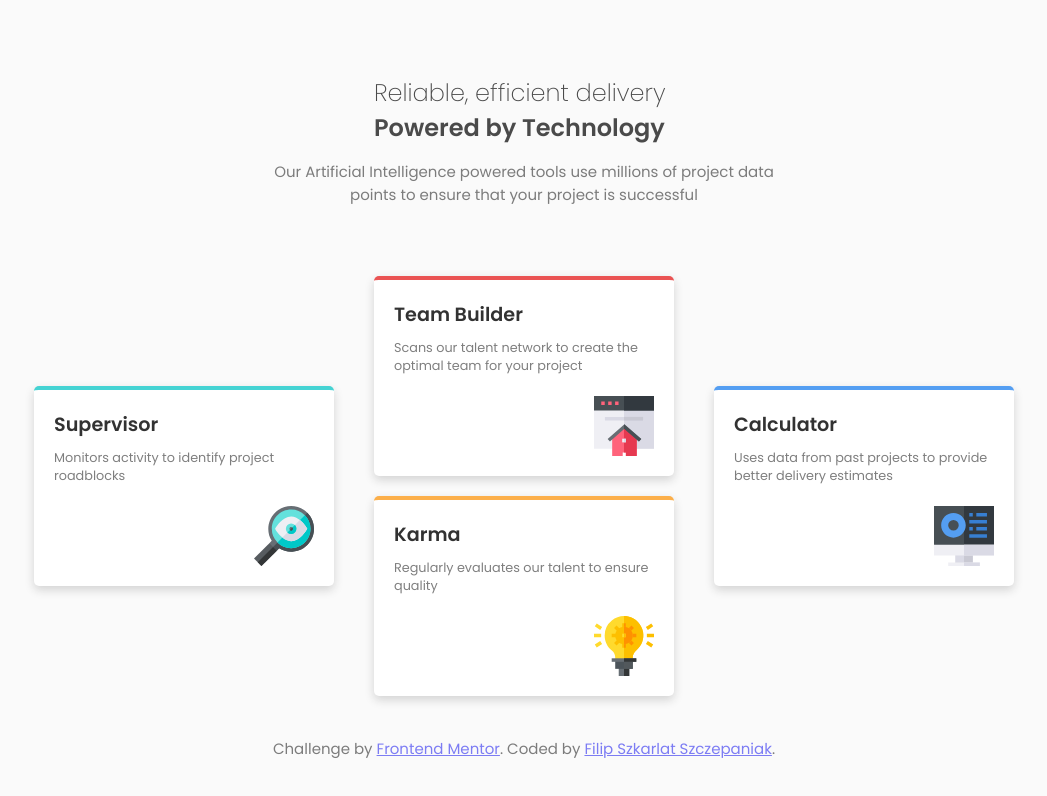
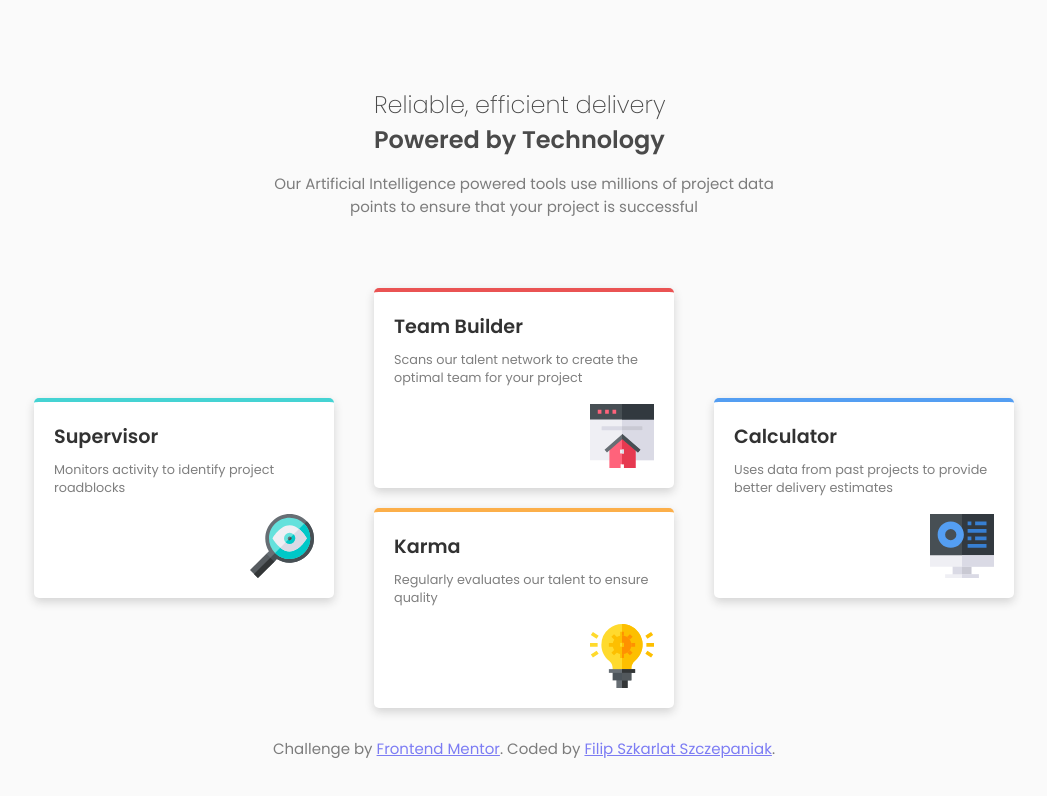
Before and after one commit to FilipSzkarlat/four-card-feature-section, a plain HTML site: page index.html in a window 1280 px wide. Shown: the whole page, without its empty margins (116-1163 px from the left). Drawn offline with Linux system fonts and the light colour scheme.

Commit message:
few improvements for cleaner code

```diff
--- a/index.html
+++ b/index.html
@@ -23,22 +23,24 @@
   </head>
   <body>
     <main>
+      <div class="container">
+        <div class="text-container">
           <h1>Reliable, efficient delivery <b>Powered by Technology</b></h1>
           <p id="description">
-        Our Artificial Intelligence powered tools use millions of project data
-        points to ensure that your project is successful
+            Our Artificial Intelligence powered tools use millions of project
+            data points to ensure that your project is successful
           </p>
-      <div class="container">
-        <div id="supervisor" class="box">
+        </div>
+
+        <div class="boxes-container">
+          <div class="supervisor box">
             <div>
               <h2>Supervisor</h2>
               <p>Monitors activity to identify project roadblocks</p>
             </div>
-
-          <img src="images/icon-supervisor.svg" alt="" />
           </div>
           <div class="mid-container">
-          <div id="team-builder" class="box">
+            <div class="team-builder box">
               <div>
                 <h2>Team Builder</h2>
                 <p>
@@ -46,25 +48,24 @@
                   project
                 </p>
               </div>
-            <img src="images/icon-team-builder.svg" alt="" />
             </div>
-          <div id="karma" class="box">
+            <div class="karma box">
               <div>
                 <h2>Karma</h2>
                 <p>Regularly evaluates our talent to ensure quality</p>
               </div>
-            <img src="images/icon-karma.svg" alt="" />
             </div>
           </div>
 
-        <div id="calculator" class="box">
+          <div class="calculator box">
             <div>
               <h2>Calculator</h2>
               <p>
-              Uses data from past projects to provide better delivery estimates
+                Uses data from past projects to provide better delivery
+                estimates
               </p>
             </div>
-          <img src="images/icon-calculator.svg" alt="" />
+          </div>
         </div>
       </div>
     </main>
--- a/style.css
+++ b/style.css
@@ -9,10 +9,13 @@ body {
   font-family: "Poppins", sans-serif;
   font-size: 15px;
   background-color: hsl(0, 0%, 98%);
+  min-height: 100svh;
 }
 
 main,
-body {
+.container,
+body,
+.text-container {
   display: flex;
   flex-direction: column;
   justify-content: center;
@@ -22,7 +25,6 @@ body {
 main {
   margin-top: 60px;
   width: 80%;
-  min-height: 100vh;
 }
 
 /* TITLE AND DESCRIPTION */
@@ -31,7 +33,7 @@ h1 {
   font-weight: 200;
   opacity: 0.7;
   margin: 15px 0;
-  width: 300px;
+  max-width: 300px;
 }
 
 p {
@@ -69,26 +71,49 @@ h2 {
   font-size: 0.8rem;
 }
 
-#supervisor {
+.supervisor {
   border-top: 4px solid hsl(180, 62%, 55%);
 }
 
-#team-builder {
+.supervisor::after,
+.team-builder::after,
+.karma::after,
+.calculator::after {
+  content: "";
+  display: block;
+  width: 64px;
+  height: 64px;
+  align-self: flex-end;
+}
+
+.supervisor::after {
+  background-image: url("images/icon-supervisor.svg");
+}
+
+.team-builder::after {
+  background-image: url(images/icon-team-builder.svg);
+}
+
+.karma::after {
+  background-image: url(images/icon-karma.svg);
+}
+
+.calculator::after {
+  background-image: url(images/icon-calculator.svg);
+}
+
+.team-builder {
   border-top: 4px solid hsl(0, 78%, 62%);
 }
 
-#karma {
+.karma {
   border-top: 4px solid hsl(34, 97%, 64%);
 }
 
-#calculator {
+.calculator {
   border-top: 4px solid hsl(212, 86%, 64%);
 }
 
-img {
-  width: 60px;
-  align-self: flex-end;
-}
 /* FOOTER */
 footer {
   width: 80%;
@@ -98,13 +123,14 @@ footer {
 
 /* DESKTOP VIEW */
 @media (min-width: 1000px) {
-  .container {
+  .boxes-container {
     display: flex;
     flex-direction: row;
     align-items: center;
   }
+
   main {
-    min-height: 100%;
+    margin-top: 0;
   }
 
   footer {
```
Lines whose indentation alone changed are shown as unchanged.
